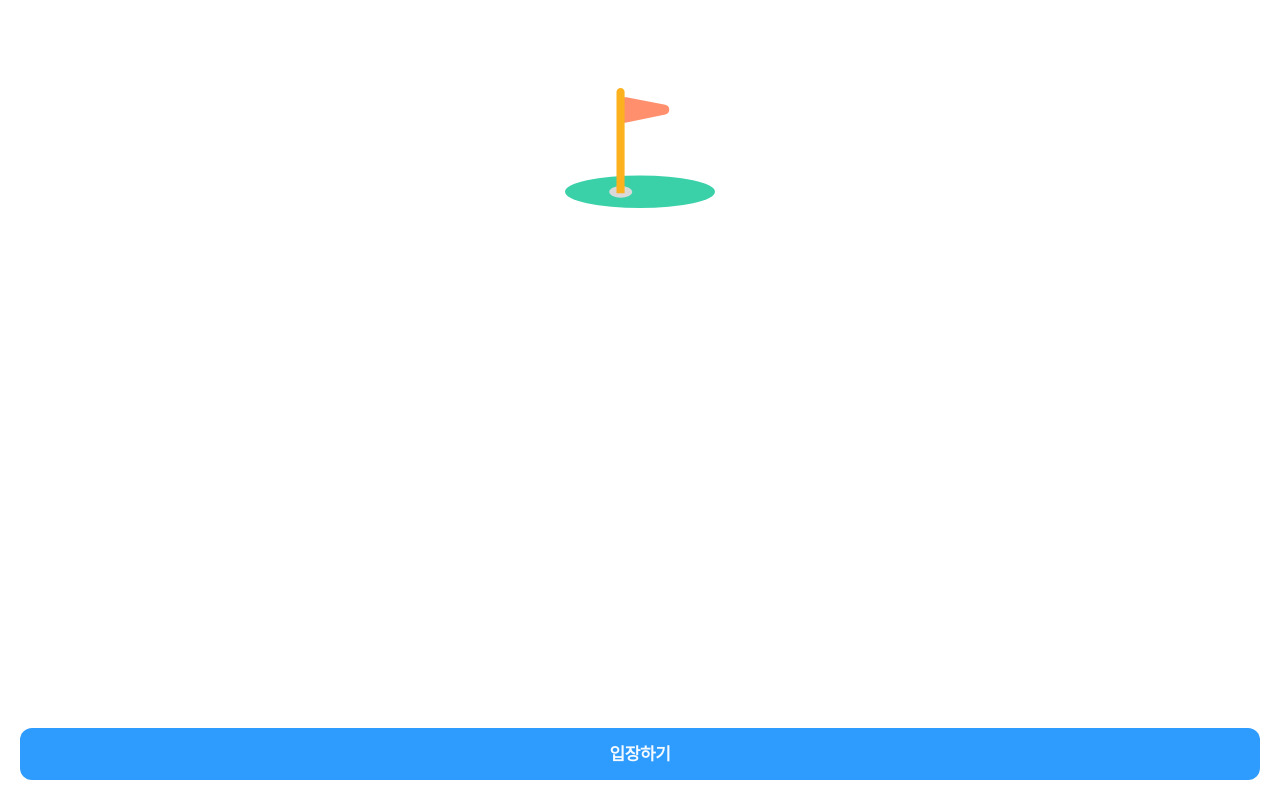
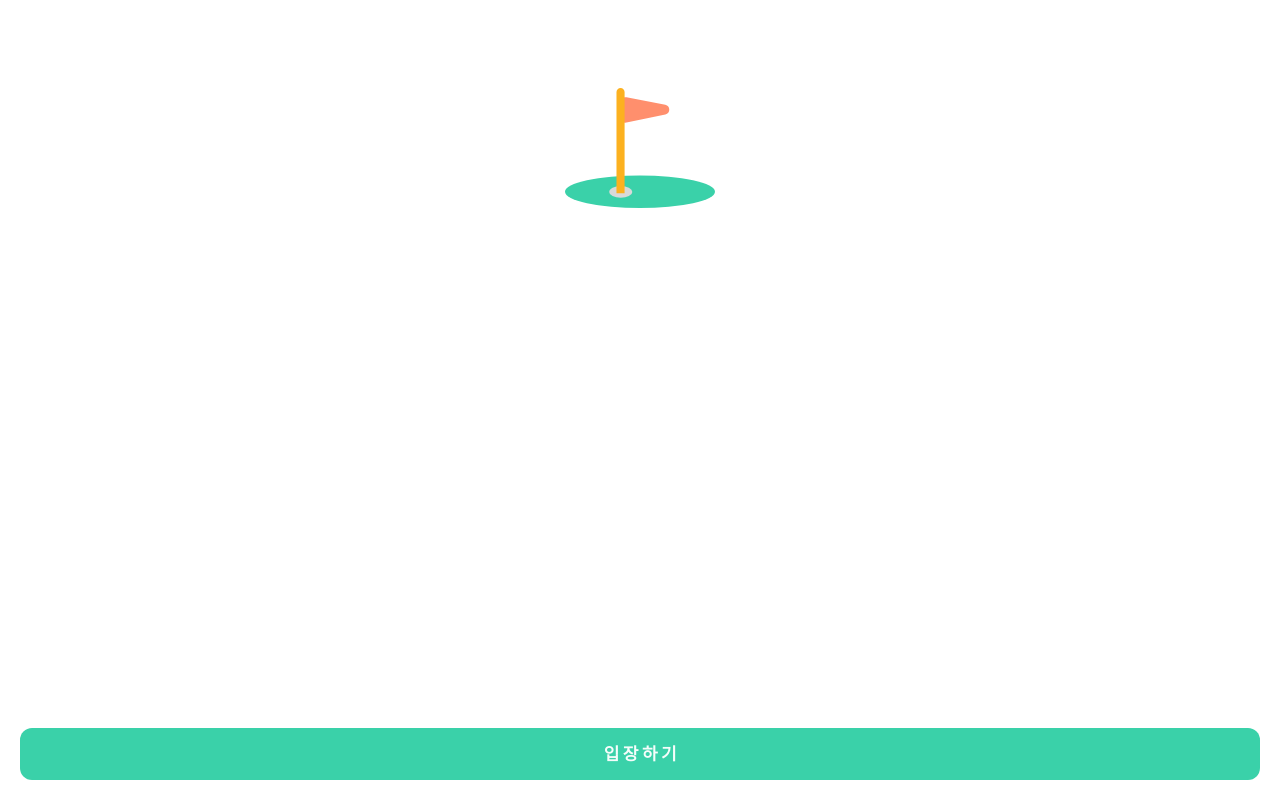
Before and after one commit to jinokiim/goldmoon, a Next.js app: page / in a window 1280 px wide. Built offline with nearby package versions, Linux system fonts and the light colour scheme; some icons are missing.

Commit message:
버튼 색상 수정

```diff
--- a/src/components/common/Styled.tsx
+++ b/src/components/common/Styled.tsx
@@ -8,7 +8,8 @@ export const StyledButton = styled((props: ButtonProps) => (
 ))({
   fontSize: '17px',
   lineHeight: '27px',
-  letterSpacing: '-0.4px'
+  letterSpacing: '-0.4px',
+  backgroundColor: COLORS.secondary500
 });
 
 export const BorderLinearProgress = styled(LinearProgress)(({}) => ({
@@ -19,7 +20,7 @@ export const BorderLinearProgress = styled(LinearProgress)(({}) => ({
   },
   [`& .${linearProgressClasses.bar}`]: {
     borderRadius: 2,
-    backgroundColor: '#33AAFF',
+    backgroundColor: COLORS.secondary500,
     animation: 'linear-translate 1s linear',
     '@keyframes linear-translate': {
       from: {
@@ -42,7 +43,7 @@ export const CustomToggleButton = styled(ToggleButton)({
   borderRadius: '20px !important',
   '&.Mui-selected, &.Mui-selected:hover': {
     color: 'rgba(255, 255, 255, 0.95)',
-    background: '#33AAFF',
+    background: COLORS.secondary500,
     border: 0
   }
 });
--- a/src/pages/index.tsx
+++ b/src/pages/index.tsx
@@ -32,7 +32,7 @@ const IndexPage: NextPage = function () {
           </Box>
           <Box sx={{ position: 'fixed', left: 20, right: 20, bottom: 20, zIndex: 2 }}>
             <StyledButton sx={{ fontWeight: 600 }} onClick={() => router.push('/pin')}>
-              입장하기
+              입 장 하 기
             </StyledButton>
           </Box>
         </Box>
```
